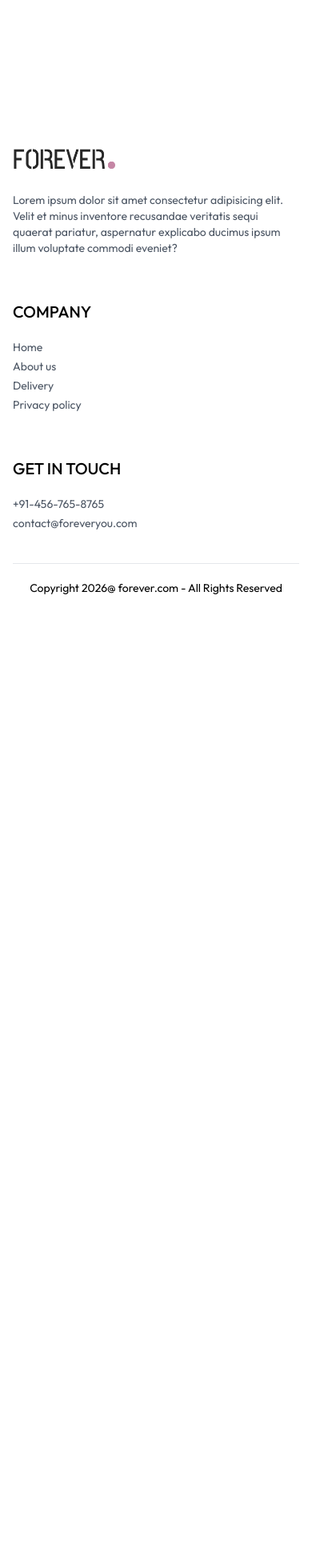
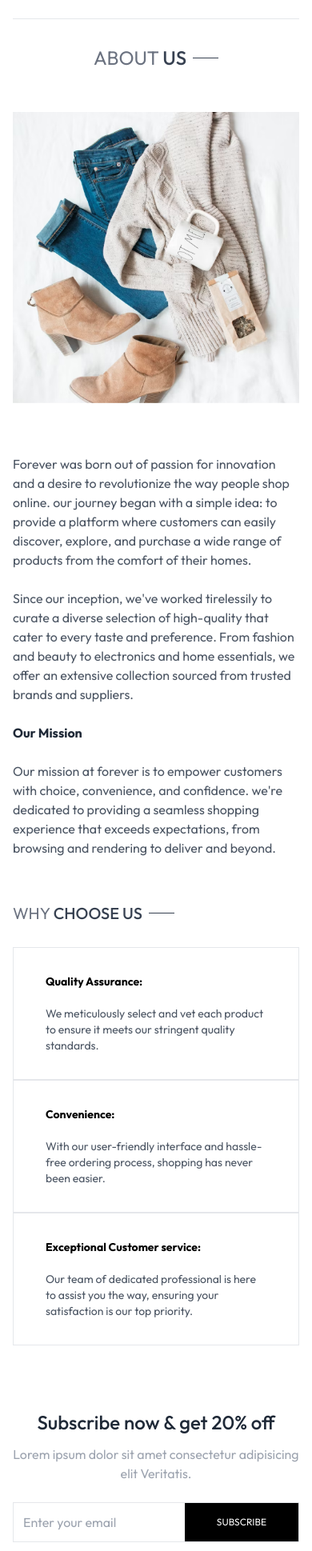
Before and after one commit to Shivshankar646/web-dev-practice, a React (Vite) app in the folder React/Ecommerce-App/frontend/: page /about in a window 390 px wide. Shown: the part 58-1997 px from the top of the page at 80% size. Before the commit the page ends 844 px from the top, so only its background shows below. Built offline with nearby package versions, Linux system fonts and the light colour scheme.

Commit message:
added more features in website

```diff
--- a/React/Ecommerce-App/frontend/src/components/Navbar.jsx
+++ b/React/Ecommerce-App/frontend/src/components/Navbar.jsx
@@ -34,7 +34,7 @@
 <img onClick={()=>setShowSearch(true)} src={assets.search_icon} className='w-5 cursor-pointer' alt="" />
 
 <div className='group relative'>
-<img className='w-5 cursor-pointer' src={assets.profile_icon} alt="" />
+<Link to='/login'><img className='w-5 cursor-pointer' src={assets.profile_icon} alt="" /></Link>
 <div className='group-hover:block hidden absolute dropdown-menu right-0 pt-4'>
   <div className='flex flex-col gap-2 w-36 py-3 px-5 bg-slate-100 text-gray-500 rounded'>
     <p className='cursor-pointer hover:text-black' >My Profile</p>
--- a/React/Ecommerce-App/frontend/src/pages/About.jsx
+++ b/React/Ecommerce-App/frontend/src/pages/About.jsx
@@ -1,9 +1,43 @@
 import React from 'react'
+import Title from '../components/Title'
+import { assets } from '../assets/assets'
+import NewsLetterBox from '../components/NewsLetterBox'
 
-function About() {
+const About = () => {
   return (
     <div>
 
+     <div className='text-2xl text-center pt-8 border-t'>
+           <Title text1={'ABOUT'} text2={'US'} />
+     </div>
+
+         <div className='my-10 flex flex-col md:flex-row gap-16'>
+         <img className='w-full md:max-w-[450px]' src={assets.about_img} alt="" />
+         <div className='flex flex-col justify-center gap-6 md:w-2/4 text-gray-600'>
+            <p>Forever was born out of passion for innovation and a desire to revolutionize the way people shop online. our journey began with a simple idea: to provide a platform where customers can easily discover, explore, and purchase a wide range of products from the comfort of their homes.</p>
+            <p>Since our inception, we've worked tirelessily to curate a diverse selection of high-quality that cater to every taste and preference. From fashion and beauty to electronics and home essentials, we offer an extensive collection sourced from trusted brands and suppliers.</p>
+            <b className='text-gray-800'>Our Mission</b>
+            <p>Our mission at forever is to empower customers with choice, convenience, and confidence. we're dedicated to providing a seamless shopping experience that exceeds expectations, from browsing and rendering to deliver and beyond.</p>
+         </div>
+         </div>
+       <div className='text-xl py-4 '>
+       <Title text1={'WHY'} text2={'CHOOSE US'} />
+       </div>
+       <div className='flex flex-col md:flex-row text-sm mb-20'>
+          <div className='border px-10 md:px-16 py-8 sm:py-20 flex flex-col gap-5'>
+         <b>Quality Assurance:</b>
+         <p className='text-gray-600'>We meticulously select and vet each product to ensure it meets our stringent quality standards.</p>
+          </div>
+           <div className='border px-10 md:px-16 py-8 sm:py-20 flex flex-col gap-5'>
+         <b>Convenience:</b>
+         <p className='text-gray-600'>With our user-friendly interface and hassle-free ordering process, shopping has never been easier.</p>
+          </div>
+           <div className='border px-10 md:px-16 py-8 sm:py-20 flex flex-col gap-5'>
+         <b>Exceptional Customer service:</b>
+         <p className='text-gray-600'>Our team of dedicated professional is here to assist you the way, ensuring your satisfaction is our top priority.</p>
+          </div>
+       </div>
+      <NewsLetterBox/>
     </div>
   )
 }
--- a/React/Ecommerce-App/frontend/src/pages/Login.jsx
+++ b/React/Ecommerce-App/frontend/src/pages/Login.jsx
@@ -1,10 +1,32 @@
-import React from 'react'
+import React, { useState } from 'react'
 
-function Login() {
+const Login = () => {
+
+   const [currentState,setCurrentState] =useState('Login');
+
+   const onSubmitHandler = async (event) => {
+     event.preventDefault();
+   }
+
   return (
-    <div>
-
-    </div>
+    <form onSubmit={onSubmitHandler} className='flex flex-col items-center w-[90%] sm:max-w-96 m-auto mt-14 gap-4 text-gray-800'>
+      <div className='inline-flex items-center gap-2 mb-2 mt-10'>
+         <p className='prata-regular text-3xl'>{currentState}</p>
+         <hr className='border-none h-[1.5px] w-8 bg-gray-800' />
+      </div>
+     {currentState === 'Login' ? '' : <input className='w-full px-3 py-2 border border-gray-800' type="text" placeholder='Name' required/>}
+      <input className='w-full px-3 py-2 border border-gray-800' type="email" placeholder='Email' required/>
+      <input className='w-full px-3 py-2 border border-gray-800' type="password" placeholder='Password' required/>
+      <div className='w-full flex justify-between text-sm mt-[-8px]'>
+         <p className='cursor-pointer'>Forgot your password?</p>
+         {
+          currentState === 'Login'
+          ? <p onClick={()=>setCurrentState('Sign Up')} className='cursor-pointer'>Create account</p>
+          : <p onClick={()=>setCurrentState('Login')} className='cursor-pointer'>Login Here</p>
+         }
+      </div>
+      <button className='bg-black text-white font-light px-8 py-2 mt-4'>{currentState === 'Login' ? 'Sign In' : 'Sign Up'}</button>
+    </form>
   )
 }
 
--- a/React/Ecommerce-App/frontend/src/pages/Orders.jsx
+++ b/React/Ecommerce-App/frontend/src/pages/Orders.jsx
@@ -1,9 +1,45 @@
-import React from 'react'
+import React, { useContext } from 'react'
+import { ShopContext } from '../context/ShopContext'
+import Title from '../components/Title';
 
-function Orders() {
+const Orders = () => {
+
+ const { products, currency } =useContext(ShopContext);
+
   return (
-    <div>
+    <div className='border-t pt-16'>
 
+         <div className='text-2xl'>
+         <Title text1={'MY'} text2={'ORDERS'} />
+         </div>
+
+            <div>
+              {
+                products.slice(1,4).map((item,index)=>(
+                <div key={index} className='py-4 border-t border-b text-gray-700 flex flex-col md:flex-row md:items-center md:justify-between gap-4'>
+                  <div className='flex items-start gap-6 text-sm'>
+                 <img className='w-16 sm:w-20' src={item.image[0]} alt="" />
+                 <div>
+                  <p className='sm:text-base font-medium'>{item.name}</p>
+                  <div className='flex items-center gap-3 mt-2 text-base text-gray-700'>
+                      <p className='text-lg'>{currency}{item.price}</p>
+                      <p>Quantity: 1</p>
+                      <p>Size: M</p>
+                  </div>
+                  <p className='mt-2'>Date: <span className='text-gray-400'>16, Nov , 2026</span></p>
+                 </div>
+                  </div>
+                  <div className='md:w-1/2 flex justify-between'>
+                      <div className='flex items-center gap-2'>
+                        <p className='min-w-2 h-2 rounded-full bg-green-500'></p>
+                        <p className='text-sm md:text-base'>Ready to Ship</p>
+                      </div>
+                      <button className='border px-4 py-2 text-sm font-medium rounded-sm'>Track order</button>
+                  </div>
+                </div>
+                ))
+              }
+            </div>
     </div>
   )
 }
```
